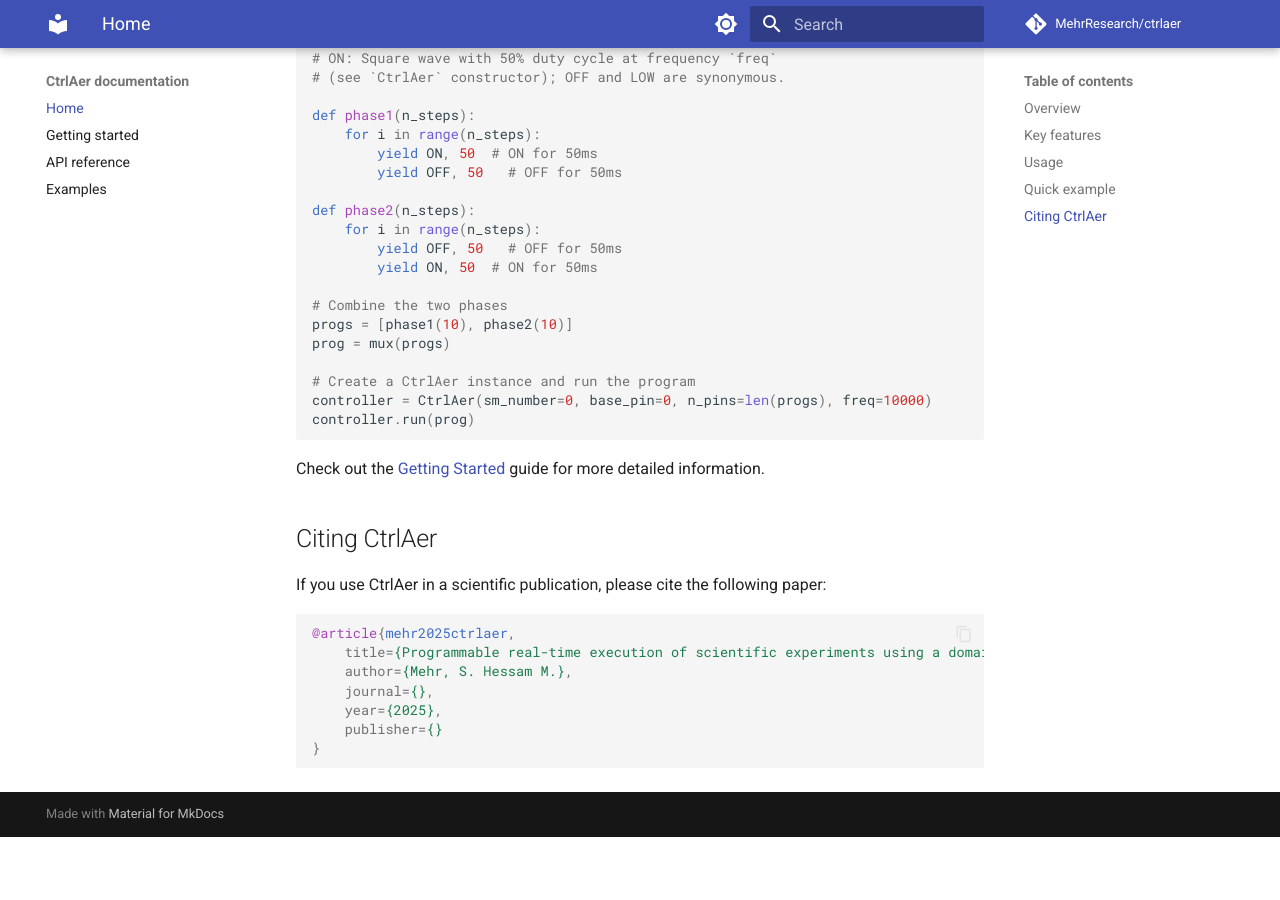
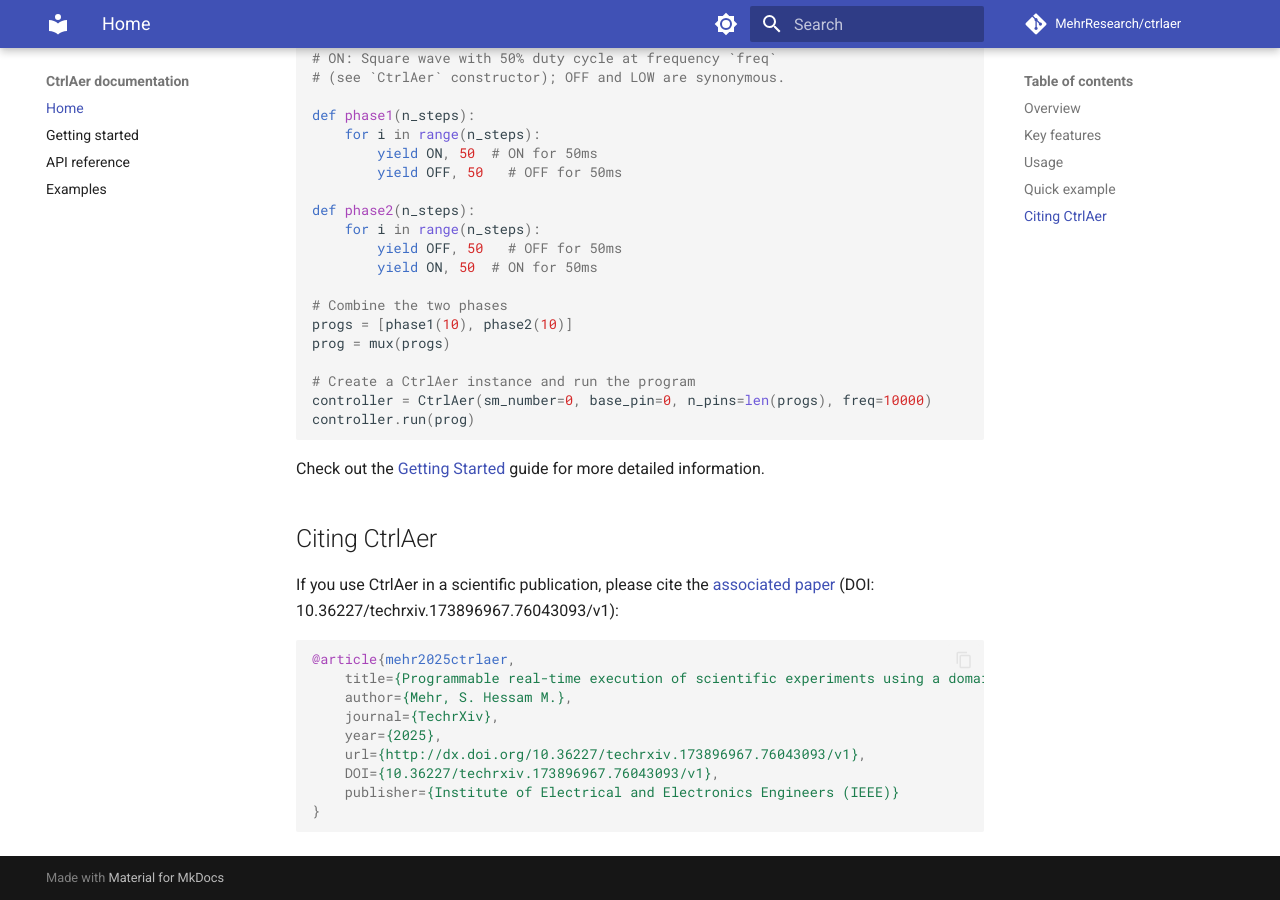
Before and after one commit to MehrResearch/ctrlaer, an MkDocs documentation site: the page built from docs/index.md, in a window 1280 px wide and 900 px high, scrolled down 1158 px. Built offline with MkDocs 1.6.1 and Material for MkDocs 9.7.7, drawn with Linux system fonts in a browser that asks for light colours; comment, search, counter and statistics services are not loaded; before the commit the page ends 1995 px from its top, so only the background shows below that.

Commit message:
Update citation details.

````diff
--- a/docs/index.md
+++ b/docs/index.md
@@ -55,14 +55,16 @@ Check out the [Getting Started](getting-started.md) guide for more detailed info
 
 ## Citing CtrlAer
 
-If you use CtrlAer in a scientific publication, please cite the following paper:
+If you use CtrlAer in a scientific publication, please cite the [associated paper](https://doi.org/10.36227/techrxiv.173896967.76043093/v1) (DOI: 10.36227/techrxiv.173896967.76043093/v1):
 
 ```bibtex
 @article{mehr2025ctrlaer,
     title={Programmable real-time execution of scientific experiments using a domain specific language for the Raspberry Pi Pico},
     author={Mehr, S. Hessam M.},
-    journal={},
+    journal={TechrXiv},
     year={2025},
-    publisher={}
+    url={http://dx.doi.org/10.36227/techrxiv.173896967.76043093/v1},
+    DOI={10.36227/techrxiv.173896967.76043093/v1},
+    publisher={Institute of Electrical and Electronics Engineers (IEEE)}
 }
 ```
````
Also changed, not shown: 1 other file.
